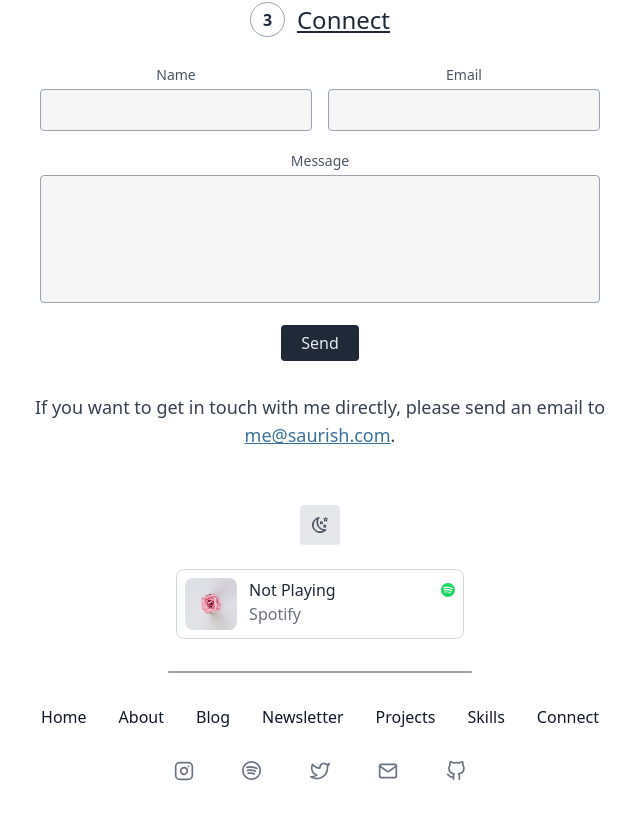
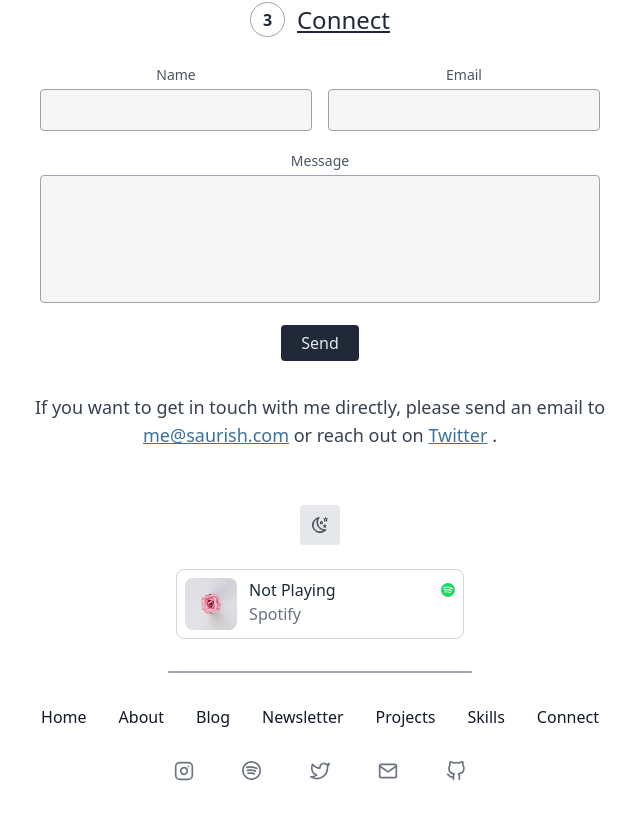
Before and after one commit to minor/saurish.com, a Next.js app: page / in a window 1280 px wide. Shown: the part 2367-3180 px from the top of the page, without its empty margins (320-960 px from the left). Built offline with nearby package versions, Linux system fonts and the light colour scheme; no server answers; what @tailwindcss/typography would draw is missing.

Commit message:
update(connect): add twitter

```diff
--- a/pages/index.tsx
+++ b/pages/index.tsx
@@ -175,11 +175,18 @@ export default function Home() {
               <a
                 href="mailto:me@saurish.com?subject=Hey from the Website!"
                 className="underline text-link-blue hover:text-link-blue-hover dark:text-link-purple dark:hover:text-link-purple-hover"
-                target="_blank"
                 rel="noopener noreferrer"
               >
                 me@saurish.com
-              </a>
+              </a>{' '}
+              or reach out on{' '}
+              <a
+                href="https://twitter.com/saurishhh"
+                className="underline text-link-blue hover:text-link-blue-hover dark:text-link-purple dark:hover:text-link-purple-hover"
+                rel="noopener noreferrer"
+              >
+                Twitter
+              </a>{' '}
               .
             </p>
           </div>
```
